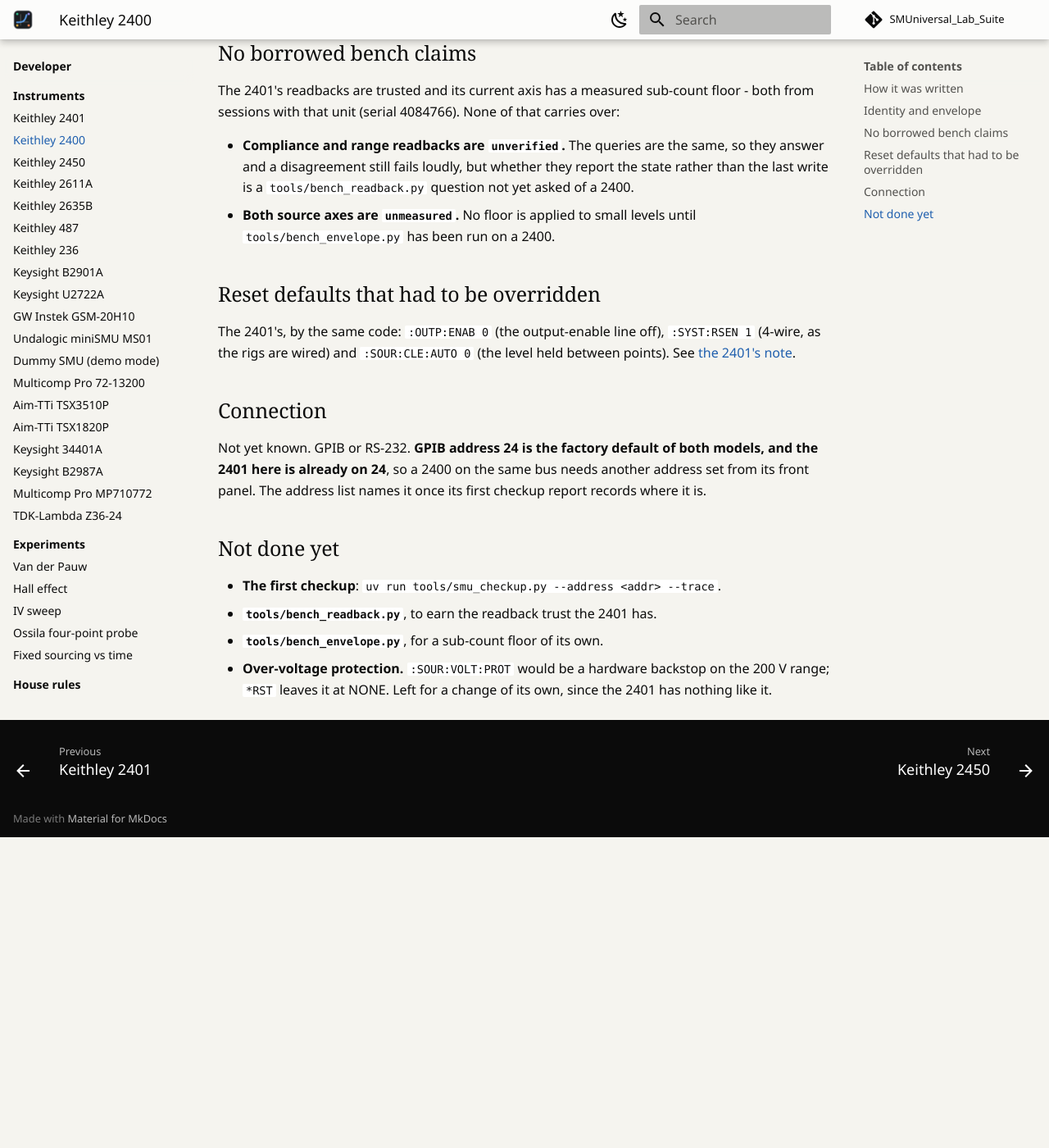
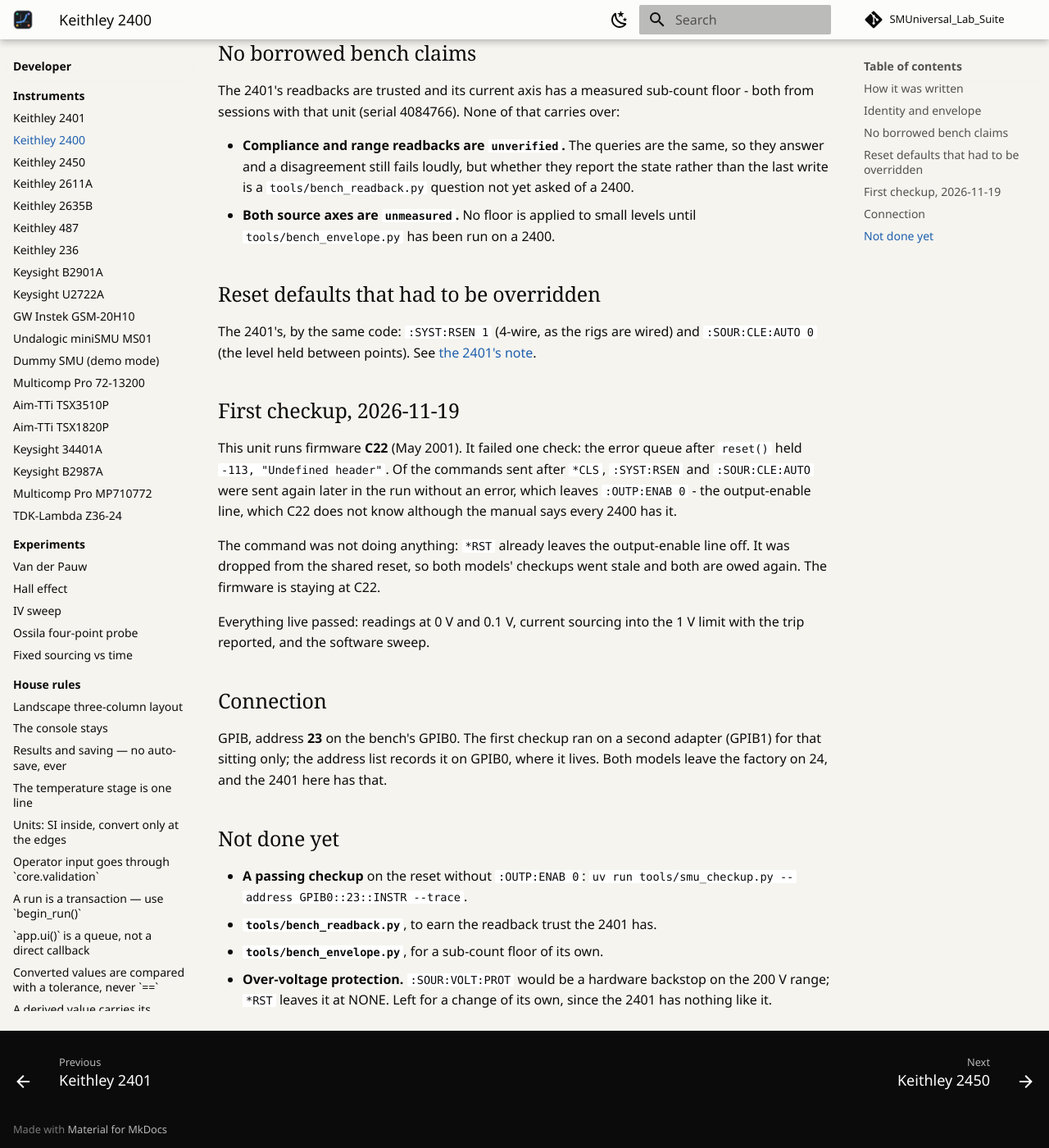
Before and after one commit to jcgutierrezg/SMUniversal_Lab_Suite, an MkDocs documentation site: the page built from docs/instruments/keithley-2400.md, in a window 1280 px wide and 1400 px high, scrolled down 1107 px. Shown: the whole window at 82% size. Built offline with MkDocs 1.6.1 and Material for MkDocs 9.7.7, drawn with Linux system fonts in a browser that asks for light colours; comment, search, counter and statistics services are not loaded; before the commit the page ends 2128 px from its top, so only the background shows below that.

Commit message:
Drop :OUTP:ENAB 0 from the 2400-series reset; the 2400 on GPIB0::23
The 2400's first checkup (2026-11-19, firmware C22) failed on -113
Undefined header from :OUTP:ENAB 0 in reset(). *RST already leaves the
output-enable line off, so the command changed nothing on any firmware;
it is gone from the shared reset. Both models' checkups are stale.

The 2400 joins the address list on GPIB0::23. Both notes record the
2026-11-19 checkups.

Co-Authored-By: Claude Opus 5.5 <noreply@anthropic.com>

```diff
--- a/docs/instruments/keithley-2400.md
+++ b/docs/instruments/keithley-2400.md
@@ -2,23 +2,23 @@
 type: instrument
 title: "Keithley 2400"
 driver_class: Keithley2400
-idn: null
-idn_confirmed: false
+idn: "KEITHLEY INSTRUMENTS INC.,MODEL 2400,0797936,C22   May 21 2001"
+idn_confirmed: true
 physical: true
 maintenance: active
 
 # --- bench facts: hand-written, and the schema requires them -------------
-bench_ever: false
-last_bench: null
-bench_notes: null
-bench_code: null
-bench_result: null
-bench_result_note: null
+bench_ever: true
+last_bench: 2026-11-19
+bench_notes: "2026-11-19 12:01 first checkup at 2d72012, GPIB, firmware C22, nothing attached: 64 pass, 9 warn, 1 fail, 6 skip. Every live check passed - readings at 0 and 0.1 V, open-circuit current 20 nA, current sourcing into the 1 V limit with compliance_tripped() True, a 5-point software sweep. Burst check 10 of 10 on bursts of up to 16 writes, slowest reply 82 ms. Warnings: the five untrusted readbacks (all agreeing) and the three unmeasured floor checks"
+bench_code: "17bb33547a67"
+bench_result: fail
+bench_result_note: "reset() sent :OUTP:ENAB 0, which firmware C22 does not know (-113 Undefined header); dropped from the shared reset the same day"
 bench_revalidated: null
-reading_time: null
+reading_time: "35.7 ms at NPLC 0.01 (its declared minimum), +82 ms first read - 2x"
 resolution: null
 best_for: "general-purpose IV and four-contact work up to 210 V, or 1 A up to 21 V"
-connection: null
+connection: "GPIB"
 
 # --- generated from code by tools/build_docs.py: do not hand-edit
 driver: drivers/keithley_2400.py
@@ -96,21 +96,38 @@ None of that carries over:
 
 ## Reset defaults that had to be overridden
 
-The 2401's, by the same code: `:OUTP:ENAB 0` (the output-enable line
-off), `:SYST:RSEN 1` (4-wire, as the rigs are wired) and
-`:SOUR:CLE:AUTO 0` (the level held between points). See
+The 2401's, by the same code: `:SYST:RSEN 1` (4-wire, as the rigs are
+wired) and `:SOUR:CLE:AUTO 0` (the level held between points). See
 [the 2401's note](keithley-2401.md#reset-defaults-that-had-to-be-overridden).
+
+## First checkup, 2026-11-19
+
+This unit runs firmware **C22** (May 2001). It failed one check: the
+error queue after `reset()` held `-113, "Undefined header"`. Of the
+commands sent after `*CLS`, `:SYST:RSEN` and `:SOUR:CLE:AUTO` were sent
+again later in the run without an error, which leaves
+`:OUTP:ENAB 0` - the output-enable line, which C22 does not know
+although the manual says every 2400 has it.
+
+The command was not doing anything: `*RST` already leaves the
+output-enable line off. It was dropped from the shared reset, so both
+models' checkups went stale and both are owed again. The firmware is
+staying at C22.
+
+Everything live passed: readings at 0 V and 0.1 V, current sourcing
+into the 1 V limit with the trip reported, and the software sweep.
 
 ## Connection
 
-Not yet known. GPIB or RS-232. **GPIB address 24 is the factory default
-of both models, and the 2401 here is already on 24**, so a 2400 on the
-same bus needs another address set from its front panel. The address
-list names it once its first checkup report records where it is.
+GPIB, address **23** on the bench's GPIB0. The first checkup ran on a
+second adapter (GPIB1) for that sitting only; the address list records
+it on GPIB0, where it lives. Both models leave the factory on 24, and
+the 2401 here has that.
 
 ## Not done yet
 
-- **The first checkup**: `uv run tools/smu_checkup.py --address <addr> --trace`.
+- **A passing checkup** on the reset without `:OUTP:ENAB 0`:
+  `uv run tools/smu_checkup.py --address GPIB0::23::INSTR --trace`.
 - **`tools/bench_readback.py`**, to earn the readback trust the 2401 has.
 - **`tools/bench_envelope.py`**, for a sub-count floor of its own.
 - **Over-voltage protection.** `:SOUR:VOLT:PROT` would be a hardware
```
Also changed, not shown: docs/guide/instruments/index.md (+3 -3 lines), docs/guide/instruments/keithley-2400.md (+9 -9 lines), docs/guide/instruments/keithley-2401.md (+1 -1 lines), docs/instruments/keithley-2401.md (+13 -8 lines), docs/open/checkup-owed.md (+2 -2 lines), 3 other files.
